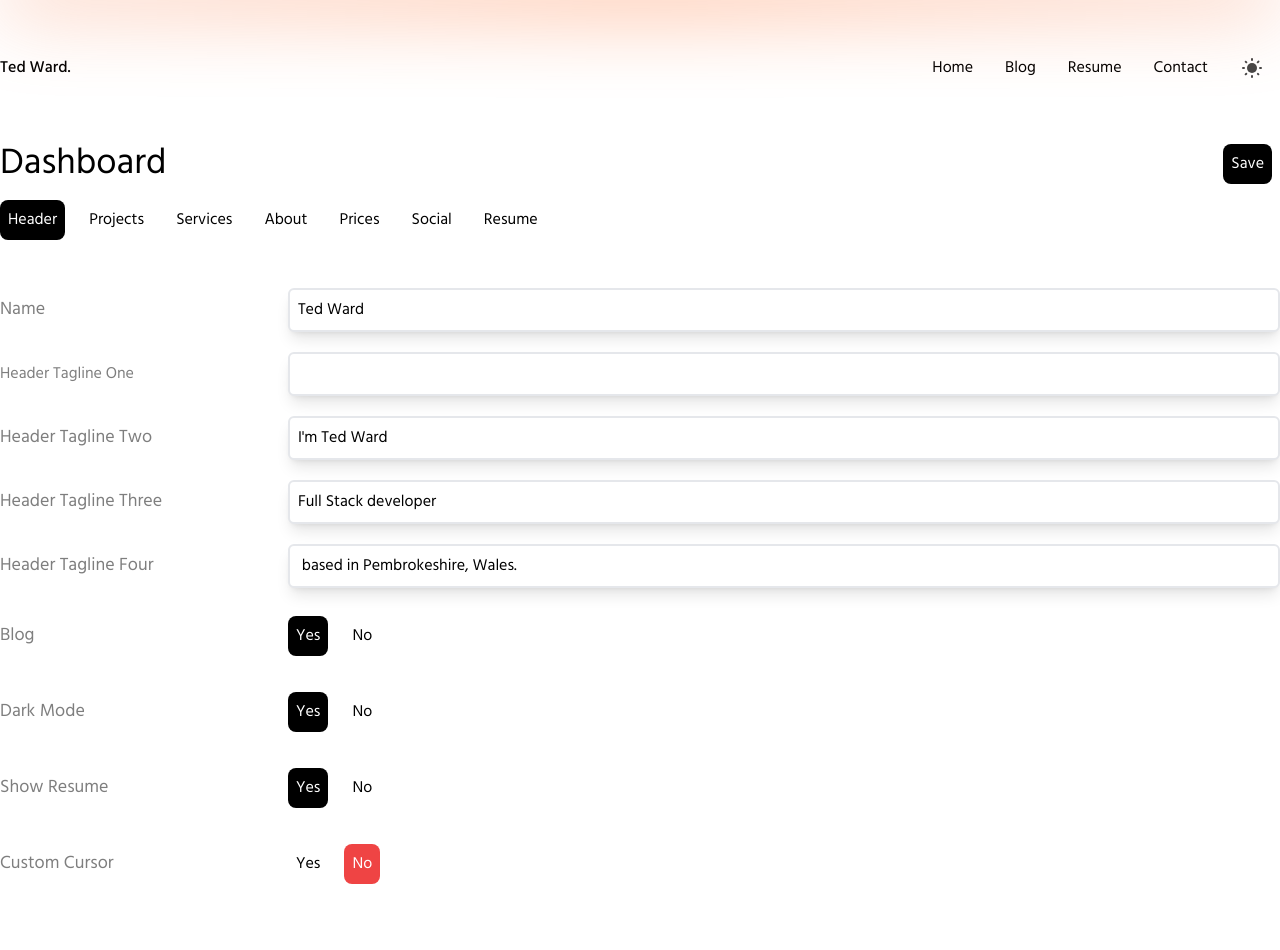
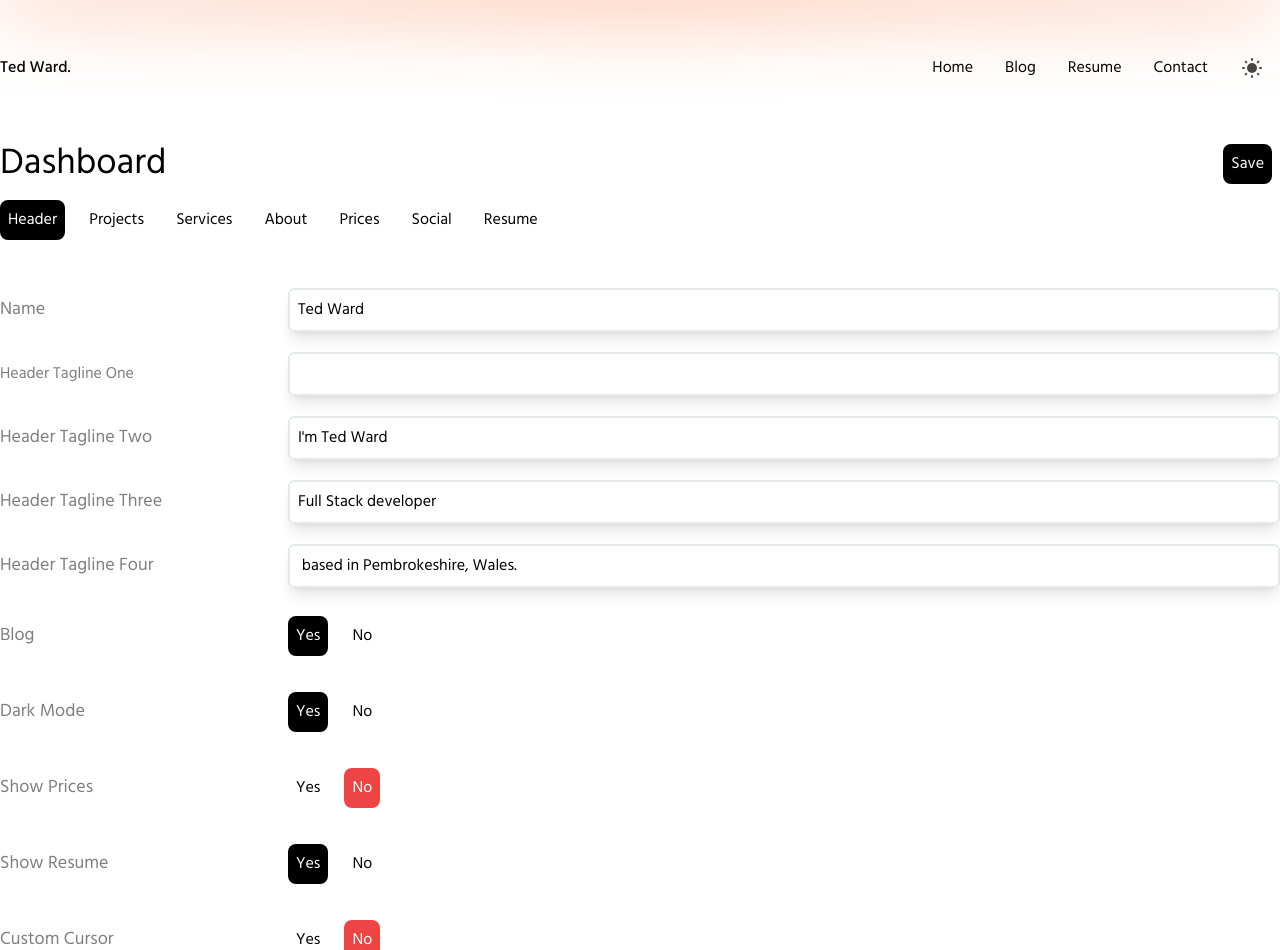
Before and after one commit to Teddy-Ward/portfolio3-1, a Next.js app: page /edit in a window 1280 px wide. Shown: the top 950 px of the page. Before the commit the page ends 892 px from the top, so only its background shows below. Built offline with nearby package versions, Linux system fonts and the light colour scheme.

Commit message:
new blog added and workcards reversed

```diff
--- a/pages/edit.js
+++ b/pages/edit.js
@@ -331,6 +331,25 @@ const Edit = () => {
                   onClick={() => setData({ ...data, darkMode: false })}
                   classes={
                     !data.darkMode && "bg-red-500 text-white hover:bg-red-600"
+                  }
+                >
+                  No
+                </Button>
+              </div>
+            </div>
+            <div className="mt-5 flex items-center">
+              <label className="w-1/5 text-lg opacity-50">Show Prices</label>
+              <div className="w-4/5 ml-10 flex items-center">
+                <Button
+                  onClick={() => setData({ ...data, showPrices: true })}
+                  type={data.showPrices && "primary"}
+                >
+                  Yes
+                </Button>
+                <Button
+                  onClick={() => setData({ ...data, showPrices: false })}
+                  classes={
+                    !data.showPrices && "bg-red-500 text-white hover:bg-red-600"
                   }
                 >
                   No
--- a/pages/index.js
+++ b/pages/index.js
@@ -107,7 +107,7 @@ export default function Home() {
           <h1 className="text-2xl text-bold">Work.</h1>
 
           <div className="mt-5 laptop:mt-10 grid grid-cols-1 tablet:grid-cols-2 gap-4">
-            {data.projects.map((project) => (
+            {data.projects.slice(0).reverse().map((project) => (
               <WorkCard
                 key={project.id}
                 img={project.imageSrc}
```
Also changed, not shown: _posts/b800a292-a010-48e2-bccd-9416d218204d.md (added, +35 -0 lines).
